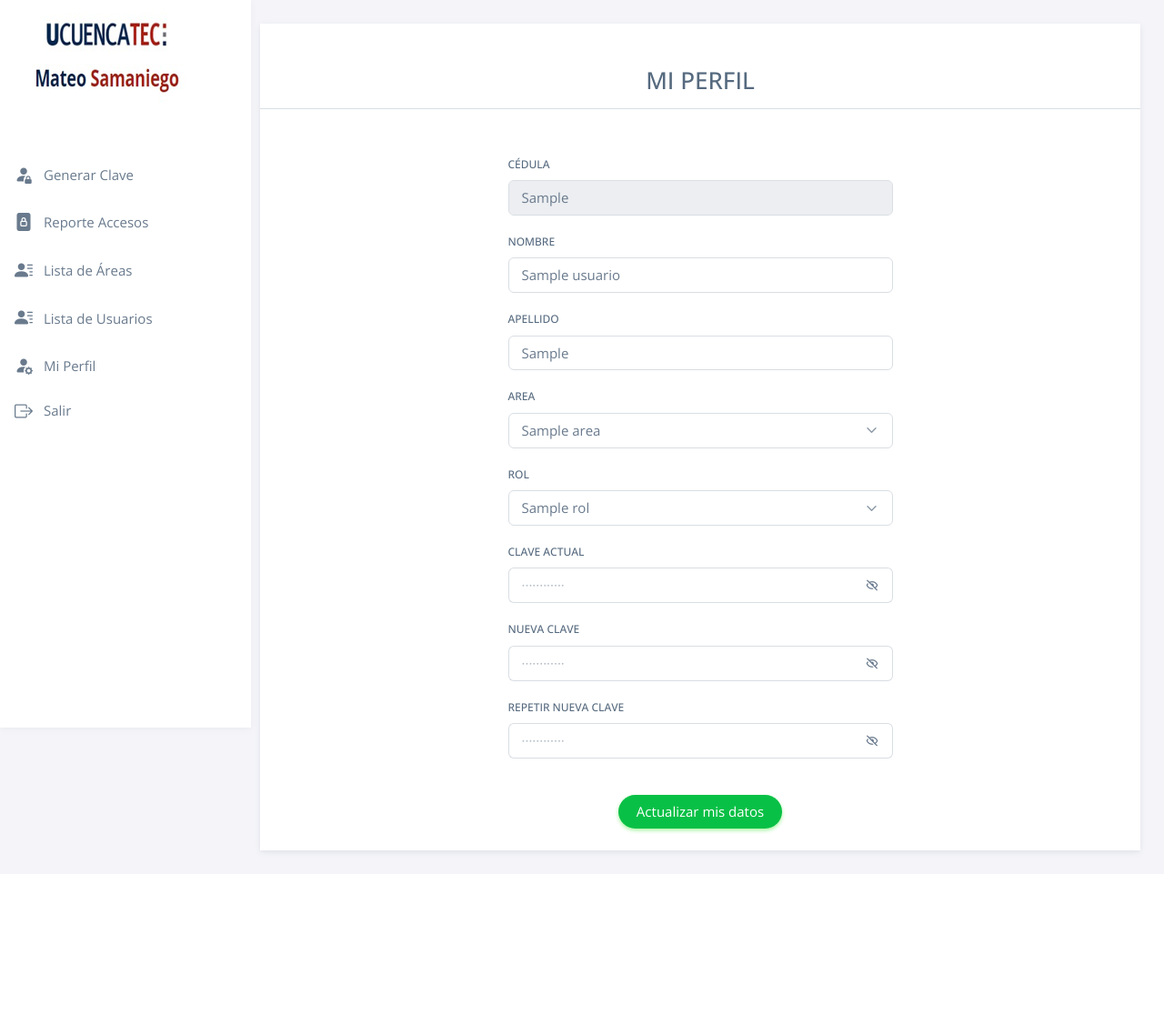
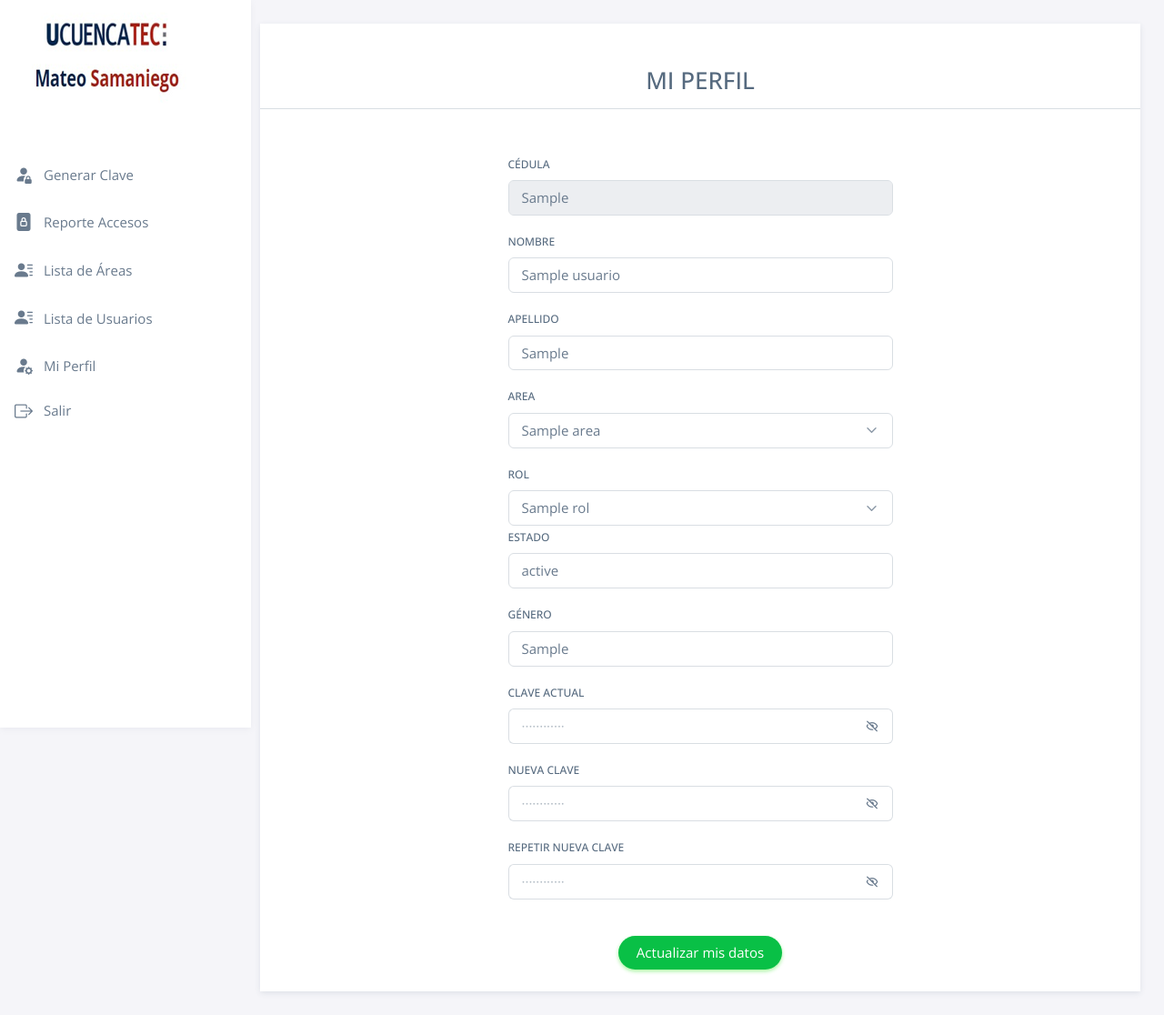
Before and after one commit to Mateo0702/proyectoweb.github.io, a Flask app: page /mi-perfil/1 in a window 1280 px wide. Shown: the whole page at 91% size. Before the commit the page ends 941 px from the top, so only its background shows below. Run offline with Flask 3, Linux system fonts and the light colour scheme; the visitor is signed in with stand-in values (Sample User, id 1); tables that the repository leaves empty or names only in its code hold one stand-in row (values such as "Sample post"); data that the repository does not hold is empty; some libraries are stand-ins or nearby versions.

Commit message:
update_cloud

```diff
--- a/my-app/controllers/funciones_home.py
+++ b/my-app/controllers/funciones_home.py
@@ -128,7 +128,7 @@ def lista_usuariosBD():
     try:
         with connectionBD() as conexion_MySQLdb:
             with conexion_MySQLdb.cursor(dictionary=True) as cursor:
-                querySQL = "SELECT id_usuario, cedula, nombre_usuario, apellido_usuario, id_area, id_rol FROM usuarios"
+                querySQL = "SELECT id_usuario, cedula, nombre_usuario, apellido_usuario, id_area, id_rol, estado FROM usuarios"
                 cursor.execute(querySQL,)
                 usuariosBD = cursor.fetchall()
         return usuariosBD
--- a/my-app/controllers/funciones_login.py
+++ b/my-app/controllers/funciones_login.py
@@ -64,7 +64,7 @@ def info_perfil_session(id):
     try:
         with connectionBD() as conexion_MySQLdb:
             with conexion_MySQLdb.cursor(dictionary=True) as cursor:
-                querySQL = "SELECT id_usuario, nombre_usuario, apellido_usuario, cedula, id_area, id_rol FROM usuarios WHERE id_usuario = %s"
+                querySQL = "SELECT id_usuario, nombre_usuario, apellido_usuario, cedula, id_area, id_rol, estado, genero FROM usuarios WHERE id_usuario = %s"
                 cursor.execute(querySQL, (id,))
                 info_perfil = cursor.fetchall()
         return info_perfil
@@ -80,7 +80,9 @@ def procesar_update_perfil(data_form,id):
     nombre_usuario = data_form['name']
     apellido_usuario = data_form['surname']
     id_area = data_form['selectArea']
-    id_rol= data_form['selectRol']
+    id_rol = data_form['selectRol']
+    estado = data_form['estado']
+    genero = data_form['genero']
 
     new_pass_user = data_form['new_pass_user']
 
@@ -98,10 +100,12 @@ def procesar_update_perfil(data_form,id):
                             apellido_usuario = %s,
                             id_area = %s,
                             id_rol = %s,
+                            estado = %s,
+                            genero = %s,
                             password = %s
                         WHERE id_usuario = %s
                     """
-                    params = (nombre_usuario,apellido_usuario, id_area, id_rol,
+                    params = (nombre_usuario,apellido_usuario, id_area, id_rol, estado, genero,
                                 nueva_password, id_user)
                     cursor.execute(querySQL, params)
                     conexion_MySQLdb.commit()
--- a/my-app/templates/public/perfil/perfil.html
+++ b/my-app/templates/public/perfil/perfil.html
@@ -75,6 +75,24 @@
             <input name="selectRol" value="{{info_perfil_session[0]['id_rol']}}" hidden>
             {%endif%}
           </div>
+          <div class="mb-3">
+            <label for="estado" class="form-label">Estado</label>
+            <input
+              class="form-control"
+              type="text"
+              name="estado"
+              value="{{ info_perfil_session[0]['estado'] }}"
+              />
+          </div>
+          <div class="mb-3">
+            <label for="genero" class="form-label">Género</label>
+            <input
+              class="form-control"
+              type="text"
+              name="genero"
+              value="{{ info_perfil_session[0]['genero'] }}"
+              />
+          </div>
           {% if dataLogin.rol == info_perfil_session[0]['id_rol'] %}
           <div class="mb-3 form-password-toggle mt-3">
             <label class="form-label" for="pass_actual">Clave Actual</label>
--- a/my-app/templates/public/usuarios/lista_usuarios.html
+++ b/my-app/templates/public/usuarios/lista_usuarios.html
@@ -25,6 +25,7 @@
             <th>Nombre</th>
             <th>Área</th>
             <th>Rol</th>
+            <th>Estado</th>
             <th>Acciones</th>
           </tr>
         </thead>
@@ -47,6 +48,7 @@
               {%endif%}
               {%endfor%}
             </td>
+            <td>{{ usuario.estado}}</td>
             <td>
               <a
                   href="/mi-perfil/{{usuario.id_usuario}}"
```
